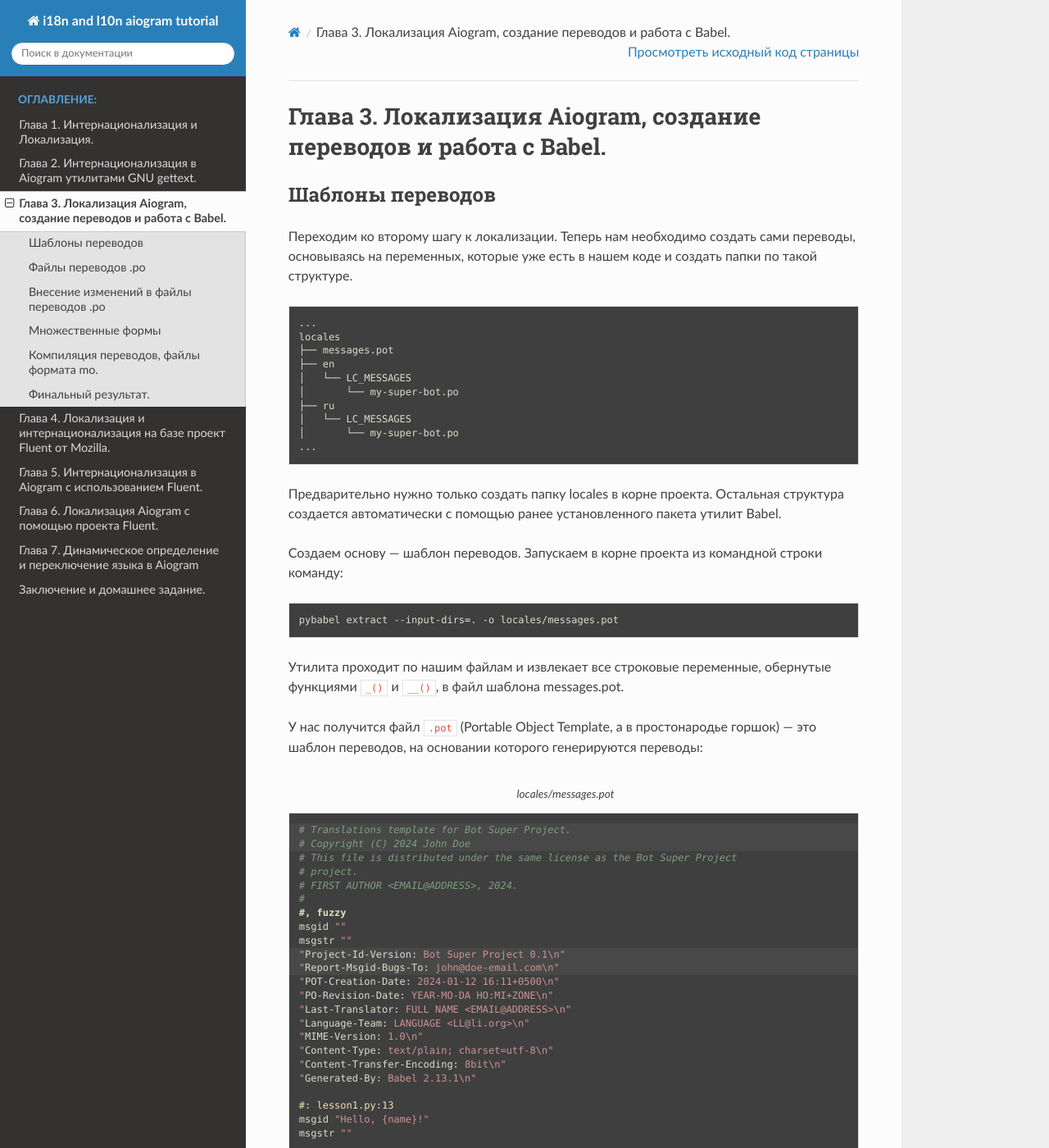
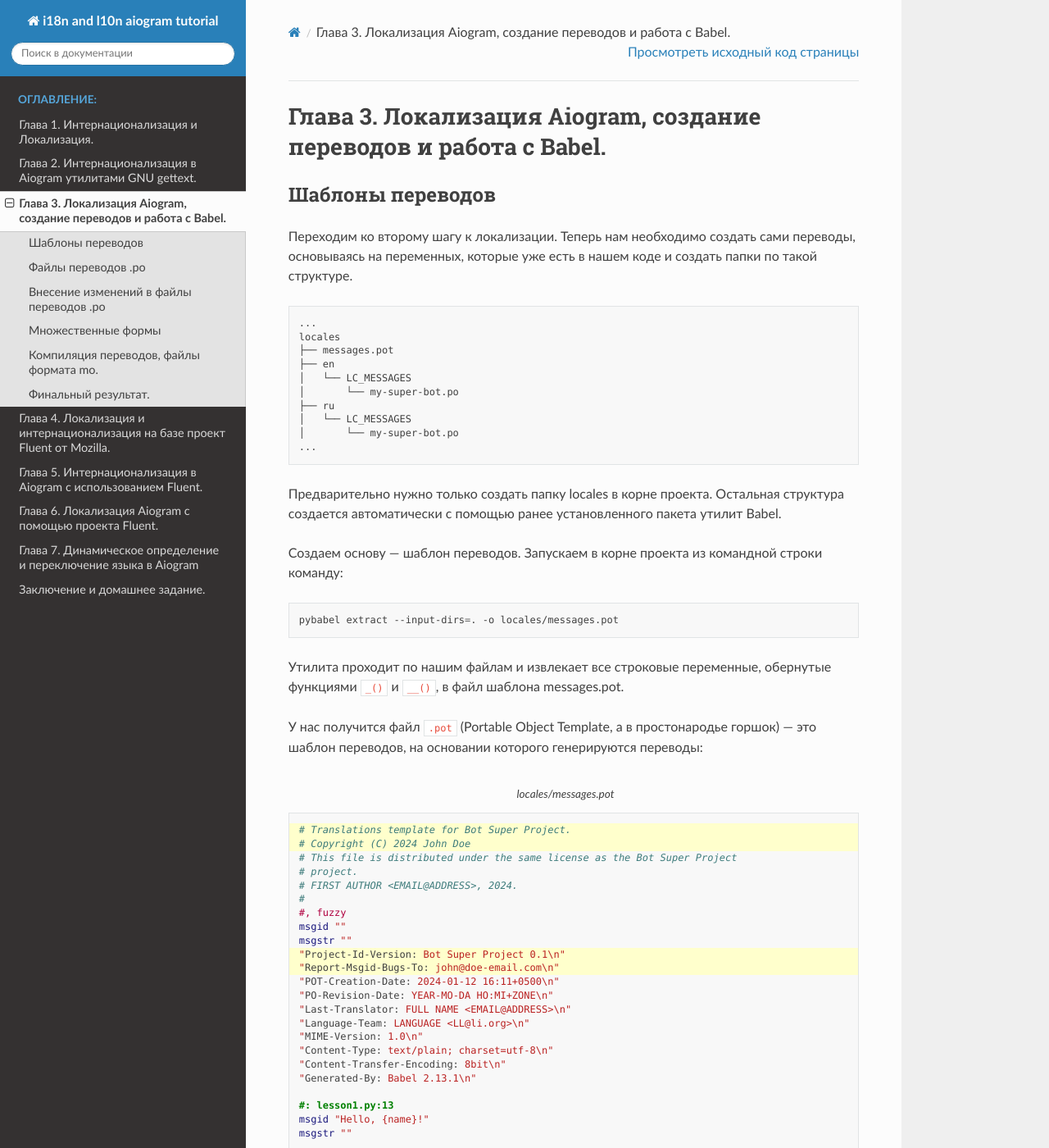
Before and after one commit to Robotvasya/i18n-l10n-tutorial-aiogram, a Sphinx documentation site: the page built from docs/source/chapter_03.rst, in a window 1280 px wide and 1400 px high. Shown: the whole window at 82% size. Built offline with Sphinx 7.4.7 and the Read the Docs theme 2.0.0, drawn with Linux system fonts in a browser that asks for light colours.

Commit message:
Update conf.py

```diff
--- a/docs/source/conf.py
+++ b/docs/source/conf.py
@@ -9,7 +9,7 @@
 project = 'i18n and l10n aiogram tutorial'
 copyright = '2024, Vergily'
 author = 'Robotvasya'
-release = '0.6'
+release = '1.0'
 
 # -- General configuration ---------------------------------------------------
 # https://www.sphinx-doc.org/en/master/usage/configuration.html#general-configuration
@@ -29,4 +29,4 @@
 
 html_theme = 'sphinx_rtd_theme'
 html_static_path = ['_static']
-pygments_style = 'zenburn'
+pygments_style = 'default'
```
